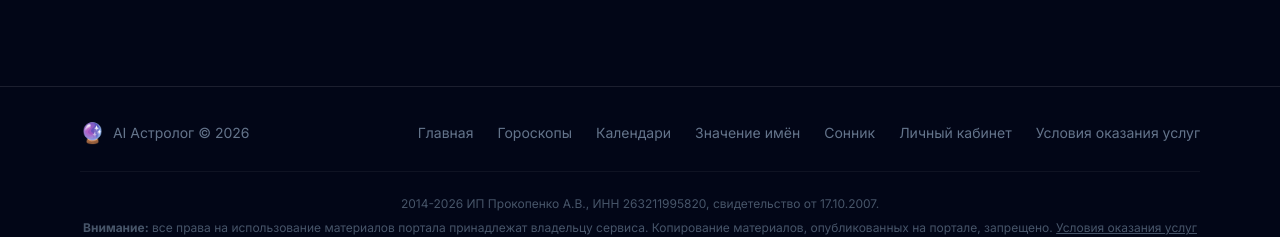
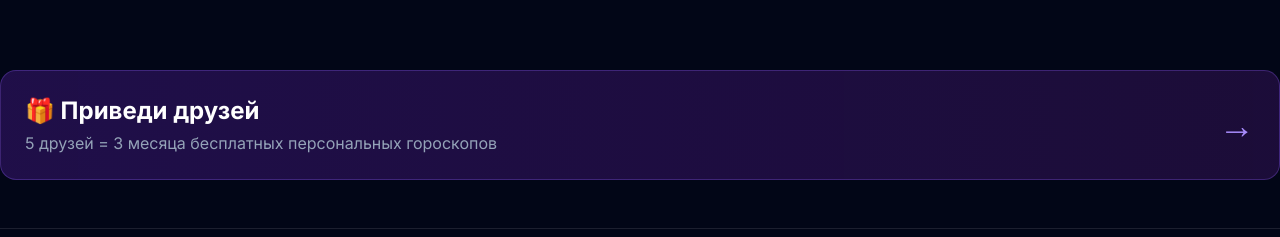
Before and after one commit to kmvlive/ai-astrolog1, a Next.js app in the folder frontend/: page /dashboard in a window 1280 px wide. Shown: the part 1590-1827 px from the top of the page. Built offline with nearby package versions, Linux system fonts and the light colour scheme; no server answers; sample sign-in values are in the browser's storage.

Commit message:
feat(dashboard): add 'Invite friends' block below divination history
- Gradient card linking to /profile/referrals
- Placed after divination history section, before footer
- Same style as profile page card

```diff
--- a/frontend/src/app/dashboard/page.tsx
+++ b/frontend/src/app/dashboard/page.tsx
@@ -591,6 +591,20 @@ export default function DashboardPage() {
 
 
 </div>
+
+        {/* Приведи друзей */}
+        <section className="mt-8">
+          <Link href="/profile/referrals" className="block bg-gradient-to-r from-violet-900/40 to-purple-900/30 border border-violet-500/30 rounded-2xl p-6 hover:border-violet-500/60 transition group">
+            <div className="flex items-center justify-between">
+              <div>
+                <h2 className="text-2xl font-bold mb-1">🎁 Приведи друзей</h2>
+                <p className="text-slate-400">5 друзей = 3 месяца бесплатных персональных гороскопов</p>
+              </div>
+              <span className="text-4xl text-violet-400 group-hover:translate-x-1 transition-transform">→</span>
+            </div>
+          </Link>
+        </section>
+
           <SiteFooter />
         </main>
       );
```
